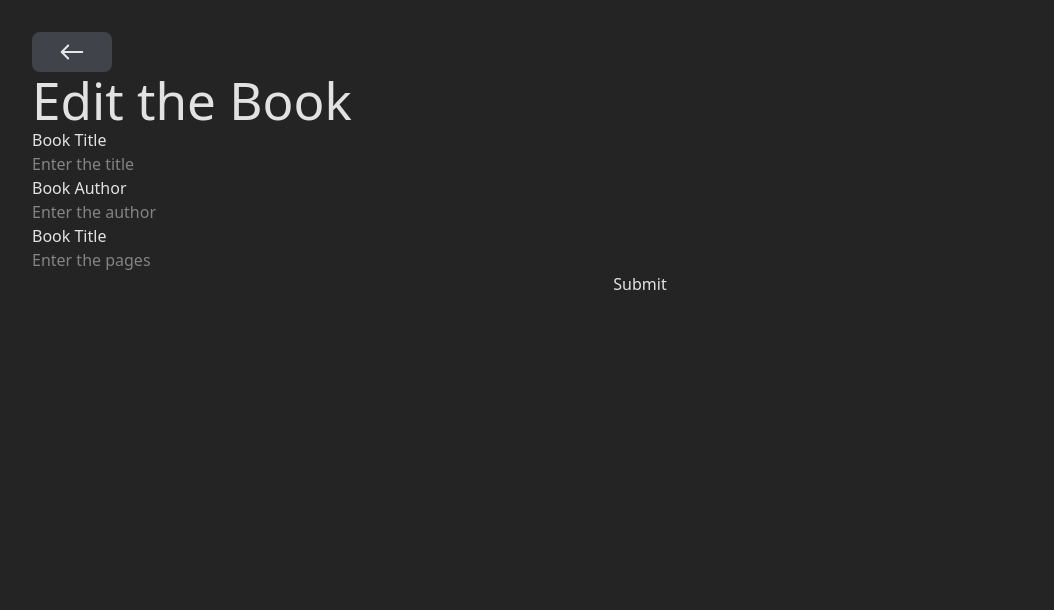
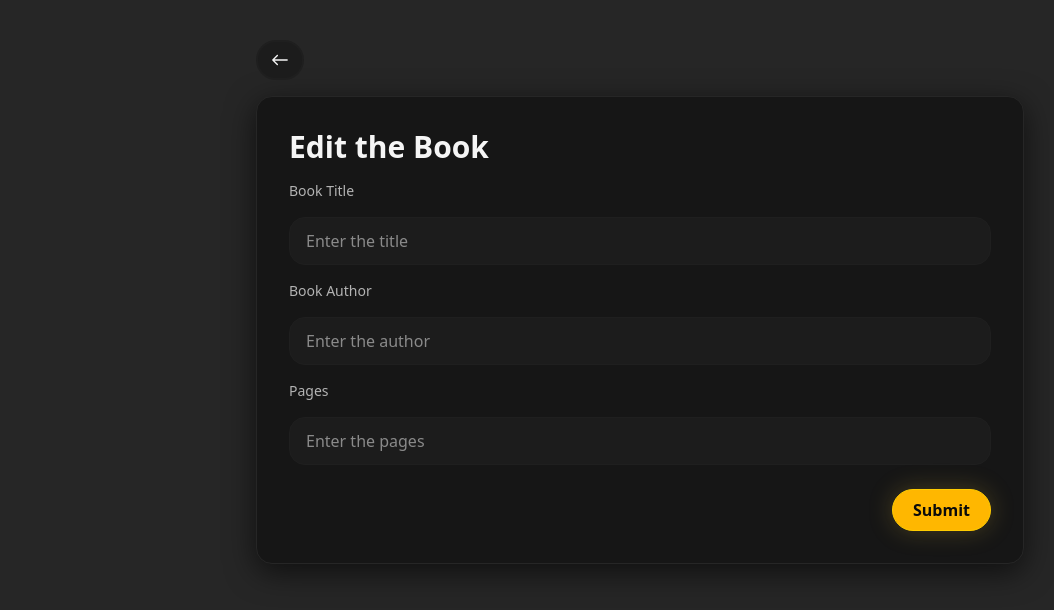
Before and after one commit to ankush-github-11/library-management-system, a React app in the folder frontend/: page /books/edit/1 in a window 1280 px wide. Shown: the top 610 px of the page, without its empty margins (0-1054 px from the left). Built offline with nearby package versions, Linux system fonts and the light colour scheme; no server answers; the HTML template or start-up script is replaced by a standard one.

Commit message:
Building the UI

```diff
--- a/frontend/src/components/BackButton.tsx
+++ b/frontend/src/components/BackButton.tsx
@@ -1,11 +1,26 @@
 import { IoIosArrowRoundBack } from "react-icons/io";
 import { Link } from "react-router-dom";
+
 const BackButton = () => {
   return (
-    <Link to={`/`} className="cursor-pointer w-20">
-      <IoIosArrowRoundBack size={40} className="w-20 bg-gray-500/40 rounded-lg cursor-pointer hover:bg-purple-600" />
+    <Link
+      to="/"
+      className="
+        inline-flex items-center justify-center
+        h-10 w-12
+        rounded-xl
+        bg-(--bg-elevated)
+        border-2 border-(--border-muted)
+        text-(--text-primary)
+        transition-all duration-200
+        hover:bg-(--accent-soft)
+        hover:text-(--gold-primary)
+        active:scale-95
+      "
+    >
+      <IoIosArrowRoundBack size={28} />
     </Link>
-  )
-}
+  );
+};
 
-export default BackButton
+export default BackButton;
--- a/frontend/src/index.css
+++ b/frontend/src/index.css
@@ -1,17 +1,64 @@
 @import "tailwindcss";
+
 :root {
-  font-family: system-ui, Avenir, Helvetica, Arial, sans-serif;
-  line-height: 1.5;
-  font-weight: 400;
-  box-sizing: border-box;
-  color-scheme: light dark;
-  color: rgba(255, 255, 255, 0.87);
-  background-color: #242424;
+  /* =========================
+     Base Dark Theme
+     ========================= */
+  --bg-main: #262626;          /* app background */
+  --bg-secondary: #111111;     /* sections */
+  --bg-card: #161616;          /* cards / modals */
+  --bg-elevated: #1c1c1c;      /* hover / dropdown */
+
+  /* =========================
+     Text Colors
+     ========================= */
+  --text-primary: #f5f5f5;     /* main text */
+  --text-secondary: #b3b3b3;   /* muted text */
+  --text-tertiary: #8a8a8a;    /* placeholders */
+  --text-inverted: #0b0b0b;
+
+  /* =========================
+     Gold Accent System
+     ========================= */
+  --gold-primary: #ffb700;     /* classic luxury gold */
+  --gold-soft: #ffc32a;        /* hover */
+  --gold-muted: #ffd56c;       /* borders */
+  --gold-glow: #ffd466d7;
+
+  /* =========================
+     Borders & Dividers
+     ========================= */
+  --border-default: #262626;
+  --border-muted: #1f1f1f;
+  --border-gold: #ffcc00;
+
+  /* =========================
+     Status Colors
+     ========================= */
+  --success: #22c55e;
+  --warning: #f59e0b;
+  --error: #ef4444;
+  --info: #38bdf8;
+
+  /* =========================
+     Shadows
+     ========================= */
+  --shadow-soft: 0 4px 40px rgba(0, 0, 0, 0.4);
+  --shadow-medium: 0 8px 30px rgba(0, 0, 0, 0.6);
+  --shadow-gold: 0 0 25px rgba(212, 175, 55, 0.25);
+
+  /* =========================
+     Radius & Spacing
+     ========================= */
+  --radius-sm: 6px;
+  --radius-md: 10px;
+  --radius-lg: 16px;
+  --radius-xl: 24px;
+
+  /* =========================
+     Transitions
+     ========================= */
+  --transition-fast: 150ms ease;
+  --transition-normal: 250ms ease;
+  --transition-slow: 400ms ease;
 }
-
-
-
-h1 {
-  font-size: 3.2em;
-  line-height: 1.1;
-}
--- a/frontend/src/pages/EditBook.tsx
+++ b/frontend/src/pages/EditBook.tsx
@@ -55,22 +55,28 @@ const EditBook = () => {
       });
   };
   return (
-    <div className="p-8">
-      <div className="w-fit">
+    <div className="bg-(--bg-main) min-h-screen p-6 sm:p-10 text-(--text-primary) flex items-start">
+      <div className="max-w-3xl w-full mx-auto">
+        <div className="mb-4">
           <BackButton />
         </div>
-      <h1>Edit the Book</h1>
-      {!loading && !book && (
-        <div>Book not found</div>
+
+        <div className="bg-(--bg-card) border border-(--border-default) rounded-2xl p-6 sm:p-8 shadow-(--shadow-medium)">
+          <h1 className="text-2xl sm:text-3xl font-semibold mb-4">Edit the Book</h1>
+
+          {(!loading && !book) && (
+            <div className="text-(--text-secondary)">Book not found</div>
           )}
+
           {loading && (
-        <div>
+            <div className="flex justify-center items-center h-40 w-full">
               <Spinner />
             </div>
           )}
+
           {!loading && book && (
-        <div className="flex flex-col">
-          <div>Book Title</div>
+            <div className="flex flex-col gap-4 mt-2">
+              <label className="text-sm text-(--text-secondary)">Book Title</label>
               <input
                 type="text"
                 placeholder="Enter the title"
@@ -78,8 +84,10 @@ const EditBook = () => {
                 onChange={(e: React.ChangeEvent<HTMLInputElement>) => {
                   setBook({ ...book, title: e.target.value });
                 }}
+                className="w-full h-12 px-4 bg-(--bg-elevated) border border-(--border-muted) rounded-lg text-(--text-primary) placeholder:text-(--text-tertiary) focus:outline-none focus:ring-2 focus:ring-(--gold-glow) transition-(--transition-normal)"
               />
-          <div>Book Author</div>
+
+              <label className="text-sm text-(--text-secondary)">Book Author</label>
               <input
                 type="text"
                 placeholder="Enter the author"
@@ -87,8 +95,10 @@ const EditBook = () => {
                 onChange={(e: React.ChangeEvent<HTMLInputElement>) => {
                   setBook({ ...book, author: e.target.value });
                 }}
+                className="w-full h-12 px-4 bg-(--bg-elevated) border border-(--border-muted) rounded-lg text-(--text-primary) placeholder:text-(--text-tertiary) focus:outline-none focus:ring-2 focus:ring-(--gold-glow) transition-(--transition-normal)"
               />
-          <div>Book Title</div>
+
+              <label className="text-sm text-(--text-secondary)">Pages</label>
               <input
                 type="text"
                 placeholder="Enter the pages"
@@ -96,12 +106,22 @@ const EditBook = () => {
                 onChange={(e: React.ChangeEvent<HTMLInputElement>) => {
                   setBook({ ...book, pages: e.target.value });
                 }}
+                className="w-full h-12 px-4 bg-(--bg-elevated) border border-(--border-muted) rounded-lg text-(--text-primary) placeholder:text-(--text-tertiary) focus:outline-none focus:ring-2 focus:ring-(--gold-glow) transition-(--transition-normal)"
               />
-          <button onClick={handleSubmit} disabled={submitting}>
+
+              <div className="flex items-center justify-end gap-4 mt-2">
+                <button
+                  onClick={handleSubmit}
+                  disabled={submitting}
+                  className={`inline-flex items-center gap-3 px-5 py-2 rounded-full font-semibold shadow-(--shadow-gold) border border-(--border-gold) transition-(--transition-normal) ${submitting ? "opacity-60 cursor-not-allowed" : "hover:brightness-95"} bg-(--gold-primary) text-(--text-inverted)`}
+                >
                   {submitting ? <Spinner /> : "Submit"}
                 </button>
               </div>
+            </div>
           )}
+        </div>
+      </div>
     </div>
   );
 };
--- a/frontend/src/pages/Home.tsx
+++ b/frontend/src/pages/Home.tsx
@@ -53,85 +53,117 @@ const Home: React.FC = () => {
     };
   }, []);
   return (
-    <div className="px-8 py-8 h-fit w-full">
-      <div className="mx-auto">
-        <div className="h-fit w-full mb-10 flex justify-between items-center">
-          <h1 className="text-2xl font-bold">Books</h1>
+    <div className="bg-(--bg-main) px-4 sm:px-8 py-8 min-h-screen w-full text-(--text-primary)">
+      <div className="max-w-7xl mx-auto">
+        <div className="w-full mb-8 flex flex-col sm:flex-row justify-between items-start sm:items-center gap-4">
+          <div className="h-fit">
+            <h1 className="text-5xl font-bold bg-linear-to-r from-(--gold-soft) to-(--gold-muted) bg-clip-text text-transparent py-2">
+              Library Dashboard
+            </h1>
+            <p className="text-(--text-secondary) text-base">
+              Manage your books collection with elegance
+            </p>
+          </div>
           <Link
-            to={"/books/create"}
-            className="py-2 px-4 rounded-full border-2 bg-purple-900 border-gray-500/50 hover:border-gray-200/50"
+            to={'/books/create'}
+            className="inline-flex items-center gap-2 py-2 px-4 rounded-full bg-(--gold-primary) text-(--text-inverted) font-semibold shadow-(--shadow-gold) border border-(--border-gold) hover:brightness-95 transition-(--transition-normal)"
           >
-            <span className="text-gray-200">Create a Book</span>
+            <span className="text-sm sm:text-base">+ Create a Book</span>
           </Link>
         </div>
 
         {loading && (
-          <div className="flex justify-center items-center h-fit w-full">
+          <div className="flex justify-center items-center h-40 w-full">
             <Spinner />
           </div>
         )}
 
         {!loading && books.length > 0 && (
-          <div className="">
-            <div className="w-full rounded-lg shadow overflow-hidden border-2 border-gray-500/50">
-              <div className="grid grid-cols-[0.5fr_3fr_2fr_1fr_1.5fr] bg-gray-500/30">
-                <div className="px-4 py-2 border-r-2 border-b-2 border-gray-500/50 font-semibold">
-                  No.
-                </div>
-                <div className="px-4 py-2 border-r-2 border-b-2 border-gray-500/50 font-semibold">
-                  Title
-                </div>
-                <div className="px-4 py-2 border-r-2 border-b-2 border-gray-500/50 font-semibold">
-                  Author
-                </div>
-                <div className="px-4 py-2 border-r-2 border-b-2 border-gray-500/50 font-semibold">
-                  Pages
-                </div>
-                <div className="px-4 py-2 font-semibold border-b-2 border-gray-500/50 flex justify-center">
-                  Actions
-                </div>
+          <div>
+            <div className="w-full rounded-lg shadow-(--shadow-soft) overflow-hidden border border-(--border-default) bg-(--bg-elevated)">
+              {/* Header row - hidden on small screens */}
+              <div className="hidden md:grid grid-cols-[0.5fr_3fr_2fr_1fr_1.5fr] bg-(--bg-card) border-b border-(--border-default)">
+                <div className="px-4 py-3 border-r border-(--border-default) font-semibold text-(--text-secondary)">No.</div>
+                <div className="px-4 py-3 border-r border-(--border-default) font-semibold text-(--text-secondary)">Title</div>
+                <div className="px-4 py-3 border-r border-(--border-default) font-semibold text-(--text-secondary)">Author</div>
+                <div className="px-4 py-3 border-r border-(--border-default) font-semibold text-(--text-secondary)">Pages</div>
+                <div className="px-4 py-3 font-semibold text-(--text-secondary) flex justify-center">Actions</div>
               </div>
 
-              <div className="h-fit divide-y divide-gray-500/50">
+              <div className="h-fit divide-y divide-(--border-default)">
                 {books.map((book, index) => (
                   <div
                     key={book._id}
-                    className="h-fit grid grid-cols-[0.5fr_3fr_2fr_1fr_1.5fr] items-center hover:bg-gray-500/5 transition"
+                    className="bg-(--bg-card) md:bg-transparent grid grid-cols-1 md:grid-cols-[0.5fr_3fr_2fr_1fr_1.5fr] gap-3 md:gap-0 p-4 md:p-0 hover:bg-(--bg-main) transition-(--transition-normal)"
                   >
-                    <div className="px-4 py-2 h-full flex items-center border-r-2 border-gray-500/50">
+                    {/* Mobile Card View */}
+                    <div className="md:hidden space-y-2">
+                      <h2 className="text-lg font-semibold text-(--text-primary)">
+                        {book.title}
+                      </h2>
+                      <p className="text-sm text-(--text-secondary)">
+                        Author: <span className="text-(--text-primary)">{book.author}</span>
+                      </p>
+                      <p className="text-sm text-(--text-secondary)">
+                        Pages: <span className="text-(--text-primary)">{book.pages}</span>
+                      </p>
+                      <div className="flex gap-4 pt-2">
+                        <Link
+                          to={`/books/details/${book._id}`}
+                          className="text-sm font-medium text-(--info) over:underline"
+                        >
+                          Details
+                        </Link>
+                        <Link
+                          to={`/books/edit/${book._id}`}
+                          className="text-sm font-medium text-(--gold-primary) hover:underline"
+                        >
+                          Edit
+                        </Link>
+                        <Link
+                          to={`/books/delete/${book._id}`}
+                          className="text-sm font-medium text-(--error) over:underline"
+                        >
+                          Delete
+                        </Link>
+                      </div>
+                    </div>
+
+                    {/* Desktop Table View */}
+                    <div className="hidden md:flex px-4 py-3 items-center border-r border-(--border-default) text-(--text-secondary)">
                       {index + 1}
                     </div>
 
-                    <div className="px-4 py-2 h-full flex items-center border-r-2 border-gray-500/50 font-medium">
+                    <div className="hidden md:flex px-4 py-3 items-center border-r border-(--border-default) font-medium text-(--text-primary)">
                       {book.title}
                     </div>
 
-                    <div className="px-4 py-2 h-full flex items-center border-r-2 border-gray-500/50">
+                    <div className="hidden md:flex px-4 py-3 items-center border-r border-(--border-default) text-(--text-secondary)">
                       {book.author}
                     </div>
 
-                    <div className="px-4 py-2 h-full flex items-center border-r-2 border-gray-500/50">
+                    <div className="hidden md:flex px-4 py-3 items-center border-r border-(--border-default) text-(--text-secondary)">
                       {book.pages}
                     </div>
 
-                    <div className="px-4 py-2 h-full flex items-center gap-3 justify-center">
+                    <div className="hidden md:flex px-4 py-3 items-center gap-3 justify-center">
                       <Link
                         to={`/books/details/${book._id}`}
-                        className="hover:border-2 hover:border-gray-500/50 h-10 w-10 bg-gray-500/30 rounded-md flex justify-center items-center"
+                        className="h-10 w-10 bg-(--bg-elevated) rounded-md flex justify-center items-center border-2 border-(--border-default) hover:scale-110 hover:border-2 hover:border-(--border-default) transition-(--transition-fast)"
                       >
-                        <FaList size={18} className="text-cyan-500" />
+                        <FaList size={18} className="text-(--info)" />
                       </Link>
                       <Link
                         to={`/books/edit/${book._id}`}
-                        className="hover:border-2 hover:border-gray-500/50 h-10 w-10 bg-gray-500/30 rounded-md flex justify-center items-center"
+                        className="h-10 w-10 bg-(--bg-elevated) rounded-md flex justify-center items-center border-2 border-(--border-default) hover:scale-110 hover:border-2 hover:border-(--border-default) transition-(--transition-fast)"
                       >
-                        <FaEdit size={18} className="text-yellow-500 ml-1" />
+                        <FaEdit size={18} className="text-(--gold-primary) ml-0.5" />
                       </Link>
                       <Link
                         to={`/books/delete/${book._id}`}
-                        className="hover:border-2 hover:border-gray-500/50 h-10 w-10 bg-gray-500/30 rounded-md flex justify-center items-center"
+                        className="h-10 w-10 bg-(--bg-elevated) rounded-md flex justify-center items-center border-2 border-(--border-default) hover:scale-110 hover:border-2 hover:border-(--border-default) transition-(--transition-fast)"
                       >
-                        <MdDelete size={20} className="text-pink-500" />
+                        <MdDelete size={20} className="text-(--error)" />
                       </Link>
                     </div>
                   </div>
@@ -141,7 +173,9 @@ const Home: React.FC = () => {
           </div>
         )}
 
-        {!loading && books.length === 0 && <div>No Books Found</div>}
+        {!loading && books.length === 0 && (
+          <div className="mt-6 text-(--text-secondary)">No Books Found</div>
+        )}
       </div>
     </div>
   );
--- a/frontend/src/pages/ShowBook.tsx
+++ b/frontend/src/pages/ShowBook.tsx
@@ -30,52 +30,57 @@ const ShowBook = () => {
       });
   }, [id]);
   return (
-    <div className="min-h-screen h-fit p-8">
-      <div className="w-fit">
+    <div className="bg-(--bg-main) min-h-screen p-6 sm:p-10 text-(--text-primary)">
+      <div className="max-w-3xl mx-auto w-full">
+        <div className="mb-4">
           <BackButton />
         </div>
-      <h1 className="text-2xl font-bold mb-5 mt-10">Book Detail</h1>
-      {!loading && !book && (
-        <div>Book not found</div>
+
+        <h1 className="text-2xl sm:text-3xl font-semibold mb-6">Book Detail</h1>
+
+        {(!loading && !book) && (
+          <div className="bg-(--bg-card) border border-(--border-default) rounded-xl p-6 text-(--text-secondary)">
+            Book not found
+          </div>
         )}
+
         {loading && (
-        <div className="flex justify-center items-center h-fit w-full">
+          <div className="flex justify-center items-center h-40 w-full">
             <Spinner />
           </div>
         )}
+
         {book && (
-        <div>
-          <div className="flex gap-x-2">
-            <div>Title</div>
-            <div>-</div>
-            <div>{book.title}</div>
+          <div className="bg-(--bg-card) border border-(--border-default) rounded-2xl p-6 sm:p-8 shadow-(--shadow-medium)">
+            <div className="grid grid-cols-1 sm:grid-cols-2 gap-4 sm:gap-6">
+              <div className="space-y-1">
+                <div className="text-sm text-(--text-secondary)">Title</div>
+                <div className="text-lg font-medium text-(--text-primary)">{book.title}</div>
               </div>
 
-          <div className="flex gap-x-2">
-            <div>Author</div>
-            <div>-</div>
-            <div>{book.author}</div>
+              <div className="space-y-1">
+                <div className="text-sm text-(--text-secondary)">Author</div>
+                <div className="text-lg font-medium text-(--text-primary)">{book.author}</div>
               </div>
 
-          <div className="flex gap-x-2">
-            <div>Pages</div>
-            <div>-</div>
-            <div>{book.pages}</div>
+              <div className="space-y-1">
+                <div className="text-sm text-(--text-secondary)">Pages</div>
+                <div className="text-lg font-medium text-(--text-primary)">{book.pages}</div>
               </div>
 
-          <div className="flex gap-x-2">
-            <div>Created At</div>
-            <div>-</div>
-            <div>{new Date(book.createdAt).toLocaleString()}</div>
+              <div className="space-y-1">
+                <div className="text-sm text-(--text-secondary)">Created At</div>
+                <div className="text-sm text-(--text-primary)">{new Date(book.createdAt).toLocaleString()}</div>
               </div>
 
-          <div className="flex gap-x-2">
-            <div>Updated At</div>
-            <div>-</div>
-            <div>{new Date(book.updatedAt).toLocaleString()}</div>
+              <div className="space-y-1 sm:col-span-2">
+                <div className="text-sm text-(--text-secondary)">Updated At</div>
+                <div className="text-sm text-(--text-primary)">{new Date(book.updatedAt).toLocaleString()}</div>
+              </div>
             </div>
           </div>
         )}
+      </div>
     </div>
   );
 };
```
Also changed, not shown: frontend/src/pages/CreateBook.tsx (+15 -9 lines), frontend/src/pages/DeleteBook.tsx (+13 -7 lines). Lines whose indentation alone changed are shown as unchanged.
